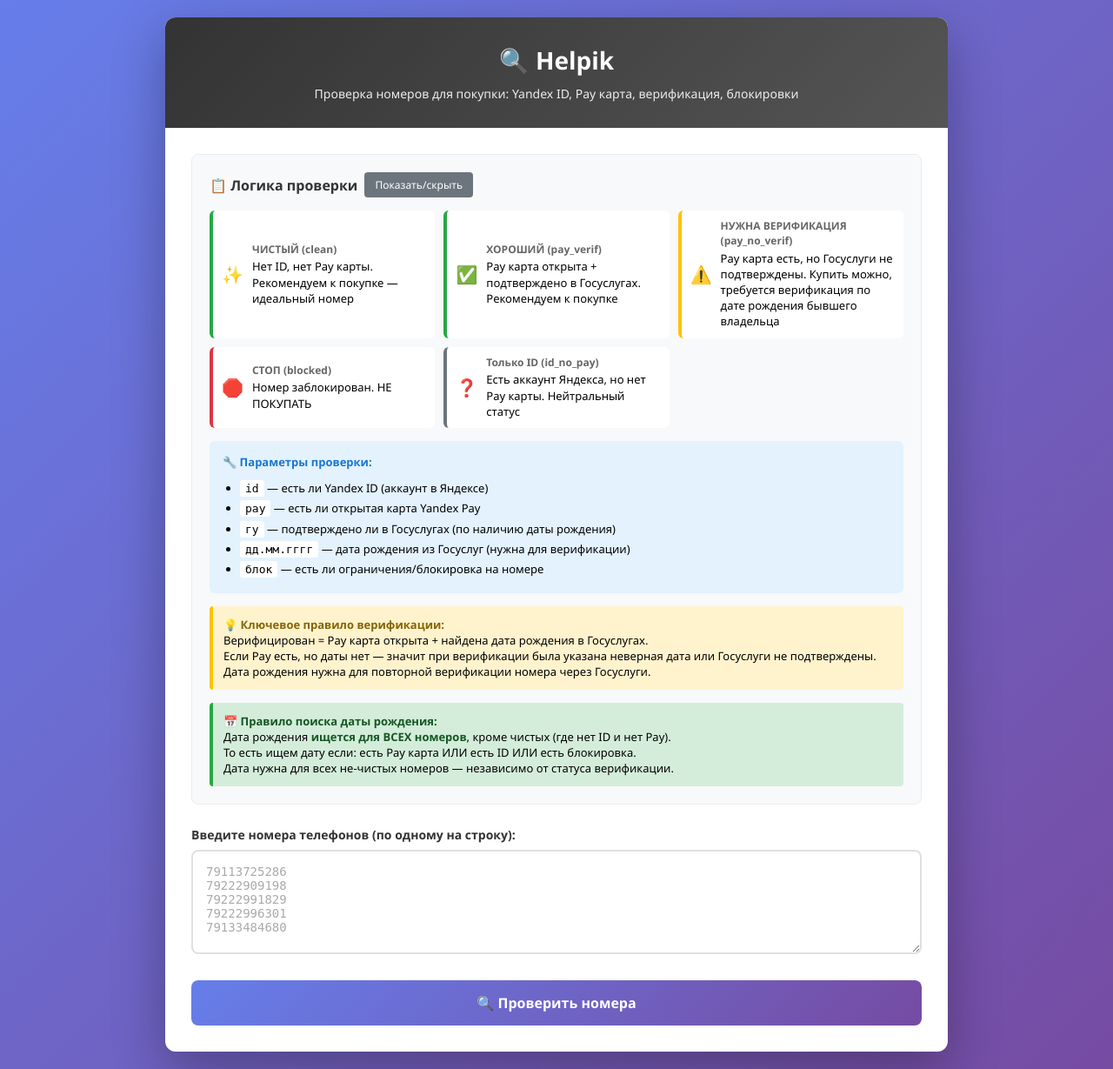
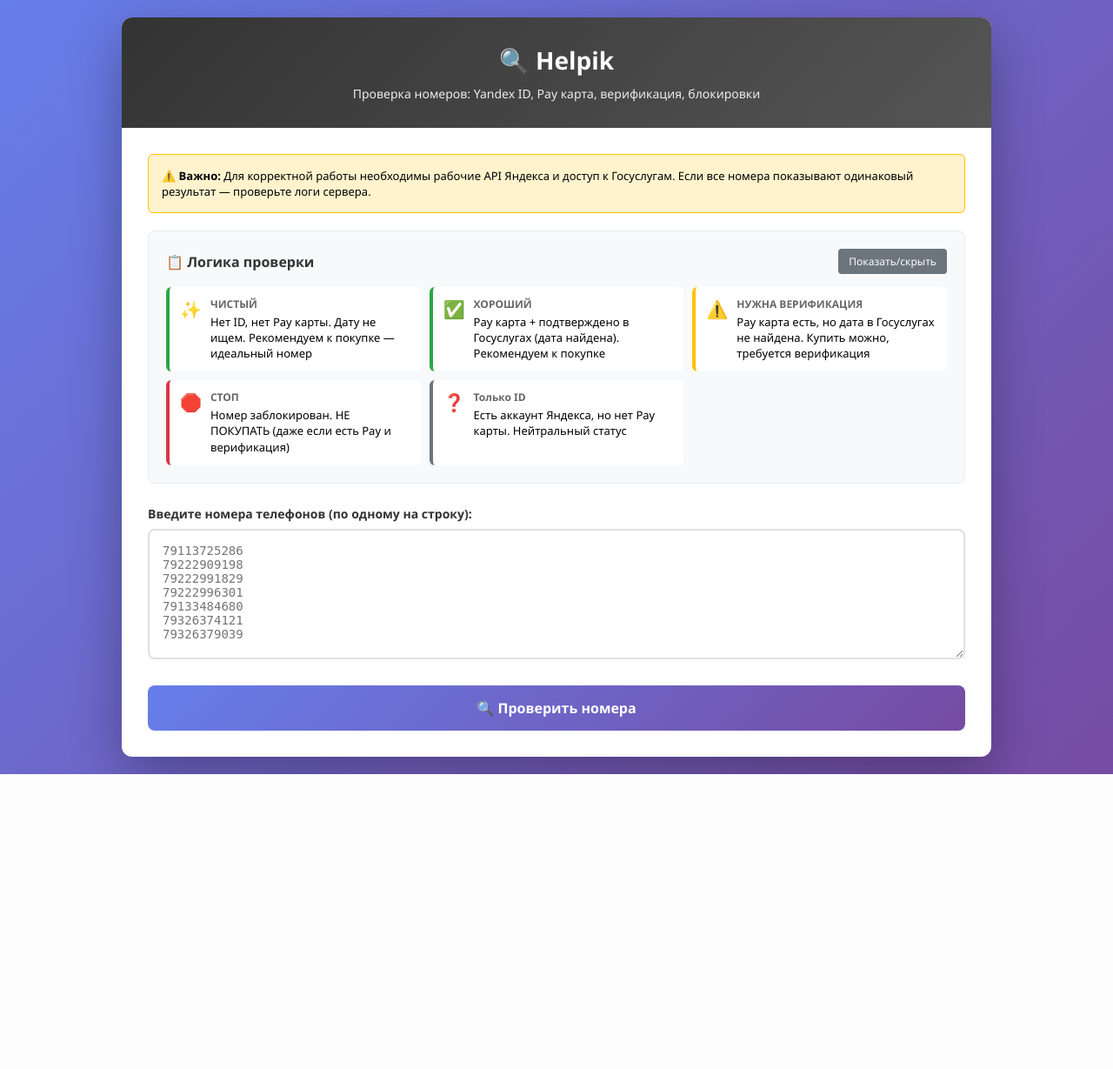
Before and after one commit to goasha13-stack/helpik-api, a Flask app: page / in a window 1280 px wide. Shown: the whole page at 87% size. After the commit the page ends 890 px from the top, so only its background shows below. Run offline with Flask 3, Linux system fonts and the light colour scheme.

Commit message:
index.html

```diff
--- a/templates/index.html
+++ b/templates/index.html
@@ -14,7 +14,7 @@
         }
 
         .container {
-            max-width: 900px;
+            max-width: 1000px;
             margin: 0 auto;
             background: white;
             border-radius: 12px;
@@ -67,28 +59,23 @@
             border-radius: 4px;
             font-size: 12px;
             cursor: pointer;
+            margin-left: auto;
         }
 
-        .logic-content {
-            display: none;
-            margin-top: 15px;
-        }
-
-        .logic-content.active {
-            display: block;
-        }
+        .logic-content { display: none; margin-top: 15px; }
+        .logic-content.active { display: block; }
 
         .status-legend {
             display: grid;
-            grid-template-columns: repeat(auto-fit, minmax(250px, 1fr));
+            grid-template-columns: repeat(auto-fit, minmax(280px, 1fr));
             gap: 10px;
         }
 
         .status-item {
             display: flex;
-            align-items: center;
+            align-items: flex-start;
             gap: 10px;
-            padding: 10px;
+            padding: 12px;
             background: white;
             border-radius: 6px;
             border-left: 4px solid;
@@ -116,62 +101,7 @@
             margin-bottom: 2px;
         }
 
-        /* Параметры проверки */
-        .params-info {
-            background: #e3f2fd;
-            border-radius: 6px;
-            padding: 15px;
-            margin-top: 15px;
-            font-size: 13px;
-        }
-
-        .params-info h4 {
-            margin-bottom: 10px;
-            color: #1976d2;
-        }
-
-        .params-info ul {
-            margin-left: 20px;
-            line-height: 1.8;
-        }
-
-        .params-info code {
-            background: #fff;
-            padding: 2px 6px;
-            border-radius: 3px;
-            font-family: monospace;
-        }
-
-        .logic-note {
-            background: #fff3cd;
-            border-left: 4px solid #ffc107;
-            padding: 12px;
-            margin-top: 15px;
-            border-radius: 4px;
-            font-size: 13px;
-        }
-
-        .logic-note strong {
-            color: #856404;
-        }
-
-        .birth-date-rule {
-            background: #d4edda;
-            border-left: 4px solid #28a745;
-            padding: 12px;
-            margin-top: 15px;
-            border-radius: 4px;
-            font-size: 13px;
-        }
-
-        .birth-date-rule strong {
-            color: #155724;
-        }
-
-        /* Основная форма */
-        .input-section {
-            margin-bottom: 25px;
-        }
+        .input-section { margin-bottom: 25px; }
 
         .input-label {
             display: block;
@@ -188,7 +118,7 @@
             border-radius: 8px;
             font-size: 14px;
             resize: vertical;
-            min-height: 120px;
+            min-height: 150px;
             font-family: monospace;
             transition: border-color 0.3s;
         }
@@ -196,10 +126,6 @@
         textarea:focus {
             outline: none;
             border-color: #667eea;
-        }
-
-        textarea::placeholder {
-            color: #aaa;
         }
 
         .btn {
@@ -430,17 +301,39 @@
         .icon-yes { color: #28a745; }
         .icon-no { color: #dc3545; }
         .icon-stop { color: #dc3545; font-size: 16px; }
+
+        .error-message {
+            background: #f8d7da;
+            color: #721c24;
+            padding: 15px;
+            border-radius: 6px;
+            margin: 10px 0;
+            border-left: 4px solid #dc3545;
+        }
+
+        .warning-box {
+            background: #fff3cd;
+            border: 1px solid #ffc107;
+            border-radius: 6px;
+            padding: 15px;
+            margin-bottom: 20px;
+            font-size: 13px;
+        }
     </style>
 </head>
 <body>
     <div class="container">
         <div class="header">
             <h1>🔍 Helpik</h1>
-            <p>Проверка номеров для покупки: Yandex ID, Pay карта, верификация, блокировки</p>
+            <p>Проверка номеров: Yandex ID, Pay карта, верификация, блокировки</p>
         </div>
 
         <div class="content">
-            <!-- Панель логики -->
+            <div class="warning-box">
+                <strong>⚠️ Важно:</strong> Для корректной работы необходимы рабочие API Яндекса и доступ к Госуслугам.
+                Если все номера показывают одинаковый результат — проверьте логи сервера.
+            </div>
+
             <div class="logic-panel">
                 <h3>
                     📋 Логика проверки
@@ -452,89 +345,70 @@
                         <div class="status-item clean">
                             <span class="status-icon">✨</span>
                             <div class="status-text">
-                                <strong>ЧИСТЫЙ (clean)</strong>
-                                Нет ID, нет Pay карты. Рекомендуем к покупке — идеальный номер
+                                <strong>ЧИСТЫЙ</strong>
+                                Нет ID, нет Pay карты. Дату не ищем. Рекомендуем к покупке — идеальный номер
                             </div>
                         </div>
 
                         <div class="status-item pay_verif">
                             <span class="status-icon">✅</span>
                             <div class="status-text">
-                                <strong>ХОРОШИЙ (pay_verif)</strong>
-                                Pay карта открыта + подтверждено в Госуслугах. Рекомендуем к покупке
+                                <strong>ХОРОШИЙ</strong>
+                                Pay карта + подтверждено в Госуслугах (дата найдена). Рекомендуем к покупке
                             </div>
                         </div>
 
                         <div class="status-item pay_no_verif">
                             <span class="status-icon">⚠️</span>
                             <div class="status-text">
-                                <strong>НУЖНА ВЕРИФИКАЦИЯ (pay_no_verif)</strong>
-                                Pay карта есть, но Госуслуги не подтверждены. Купить можно, требуется верификация по дате рождения бывшего владельца
+                                <strong>НУЖНА ВЕРИФИКАЦИЯ</strong>
+                                Pay карта есть, но дата в Госуслугах не найдена. Купить можно, требуется верификация
                             </div>
                         </div>
 
                         <div class="status-item blocked">
                             <span class="status-icon">🛑</span>
                             <div class="status-text">
-                                <strong>СТОП (blocked)</strong>
-                                Номер заблокирован. НЕ ПОКУПАТЬ
+                                <strong>СТОП</strong>
+                                Номер заблокирован. НЕ ПОКУПАТЬ (даже если есть Pay и верификация)
                             </div>
                         </div>
 
                         <div class="status-item id_no_pay">
                             <span class="status-icon">❓</span>
                             <div class="status-text">
-                                <strong>Только ID (id_no_pay)</strong>
+                                <strong>Только ID</strong>
                                 Есть аккаунт Яндекса, но нет Pay карты. Нейтральный статус
                             </div>
                         </div>
                     </div>
-
-                    <div class="params-info">
-                        <h4>🔧 Параметры проверки:</h4>
-                        <ul>
-                            <li><code>id</code> — есть ли Yandex ID (аккаунт в Яндексе)</li>
-                            <li><code>pay</code> — есть ли открытая карта Yandex Pay</li>
-                            <li><code>гу</code> — подтверждено ли в Госуслугах (по наличию даты рождения)</li>
-                            <li><code>дд.мм.гггг</code> — дата рождения из Госуслуг (нужна для верификации)</li>
-                            <li><code>блок</code> — есть ли ограничения/блокировка на номере</li>
-                        </ul>
-                    </div>
-
-                    <div class="logic-note">
-                        <strong>💡 Ключевое правило верификации:</strong><br>
-                        Верифицирован = Pay карта открыта + найдена дата рождения в Госуслугах.<br>
-                        Если Pay есть, но даты нет — значит при верификации была указана неверная дата или Госуслуги не подтверждены.<br>
-                        Дата рождения нужна для повторной верификации номера через Госуслуги.
-                    </div>
-
-                    <div class="birth-date-rule">
-                        <strong>📅 Правило поиска даты рождения:</strong><br>
-                        Дата рождения <strong>ищется для ВСЕХ номеров</strong>, кроме чистых (где нет ID и нет Pay).<br>
-                        То есть ищем дату если: есть Pay карта ИЛИ есть ID ИЛИ есть блокировка.<br>
-                        Дата нужна для всех не-чистых номеров — независимо от статуса верификации.
-                    </div>
                 </div>
             </div>
 
-            <!-- Форма ввода -->
             <div class="input-section">
                 <label class="input-label">Введите номера телефонов (по одному на строку):</label>
-                <textarea id="phones" placeholder="79113725286&#10;79222909198&#10;79222991829&#10;79222996301&#10;79133484680"></textarea>
+                <textarea id="phones" placeholder="79113725286
+79222909198
+79222991829
+79222996301
+79133484680
+79326374121
+79326379039"></textarea>
             </div>
 
             <button class="btn" onclick="checkPhones()" id="checkBtn">
                 🔍 Проверить номера
             </button>
 
-            <!-- Загрузка -->
             <div class="loading" id="loading">
                 <div class="spinner"></div>
                 <div class="loading-text">Проверяем номера...</div>
                 <div class="progress" id="progress"></div>
+                <div style="margin-top: 10px; color: #999; font-size: 12px;">
+                    Это может занять 30-60 секунд на номер (Selenium + API)
+                </div>
             </div>
 
-            <!-- Результаты -->
             <div class="results" id="results">
                 <div class="stats" id="stats"></div>
 
@@ -558,12 +432,11 @@
                                 <tr>
                                     <th>Номер</th>
                                     <th>ID</th>
-                                    <th>Pay карта</th>
-                                    <th>ГУ подтв.</th>
+                                    <th>Pay</th>
+                                    <th>ГУ вериф</th>
                                     <th>Дата рожд.</th>
                                     <th>Блок</th>
                                     <th>Статус</th>
-                                    <th>Рекомендация</th>
                                 </tr>
                             </thead>
                             <tbody id="detailsBody"></tbody>
@@ -578,14 +451,10 @@
         let currentOutput = '';
         let currentResults = [];
 
-        // Показать/скрыть логику
         function toggleLogic() {
             const content = document.getElementById('logicContent');
             content.classList.toggle('active');
         }
-
-        // Показываем логику по умолчанию
-        document.getElementById('logicContent').classList.add('active');
 
         async function checkPhones() {
             const textarea = document.getElementById('phones');
@@ -609,7 +478,7 @@
             results.classList.remove('active');
 
             try {
-                progress.textContent = `Отправлено ${phones.length} номеров на проверку...`;
+                progress.textContent = `Отправлено ${phones.length} номеров. Ожидайте...`;
 
                 const response = await fetch('/api/check-batch', {
                     method: 'POST',
@@ -626,12 +495,12 @@
                 currentOutput = data.text_output;
                 currentResults = data.results;
 
-                // Форматируем вывод с цветами
+                // Форматируем вывод
                 const lines = data.results.map(r => {
-                    return `<div class="result-line ${r.status}">${r.formatted}</div>`;
+                    return `<div class="result-line ${r.status}">${escapeHtml(r.formatted)}</div>`;
                 }).join('');
 
-                output.innerHTML = lines;
+                output.innerHTML = lines || '<div class="error-message">Нет результатов</div>';
 
                 // Статистика
                 const s = data.stats;
@@ -663,14 +532,13 @@
 
                     return `
                         <tr>
-                            <td>${r.number}</td>
+                            <td><strong>${r.number}</strong></td>
                             <td>${idIcon}</td>
                             <td>${payIcon}</td>
                             <td>${guIcon}</td>
                             <td>${r.birth_date || '—'}</td>
                             <td>${blockIcon}</td>
                             <td><span class="badge ${r.status}">${r.status}</span></td>
-                            <td>${r.recommendation}</td>
                         </tr>
                     `;
                 }).join('');
@@ -684,6 +552,12 @@
 
             loading.classList.remove('active');
             btn.disabled = false;
+        }
+
+        function escapeHtml(text) {
+            const div = document.createElement('div');
+            div.textContent = text;
+            return div.innerHTML;
         }
 
         function downloadTxt() {
```
Also changed, not shown: other parts of templates/index.html (+30 -95 lines).
